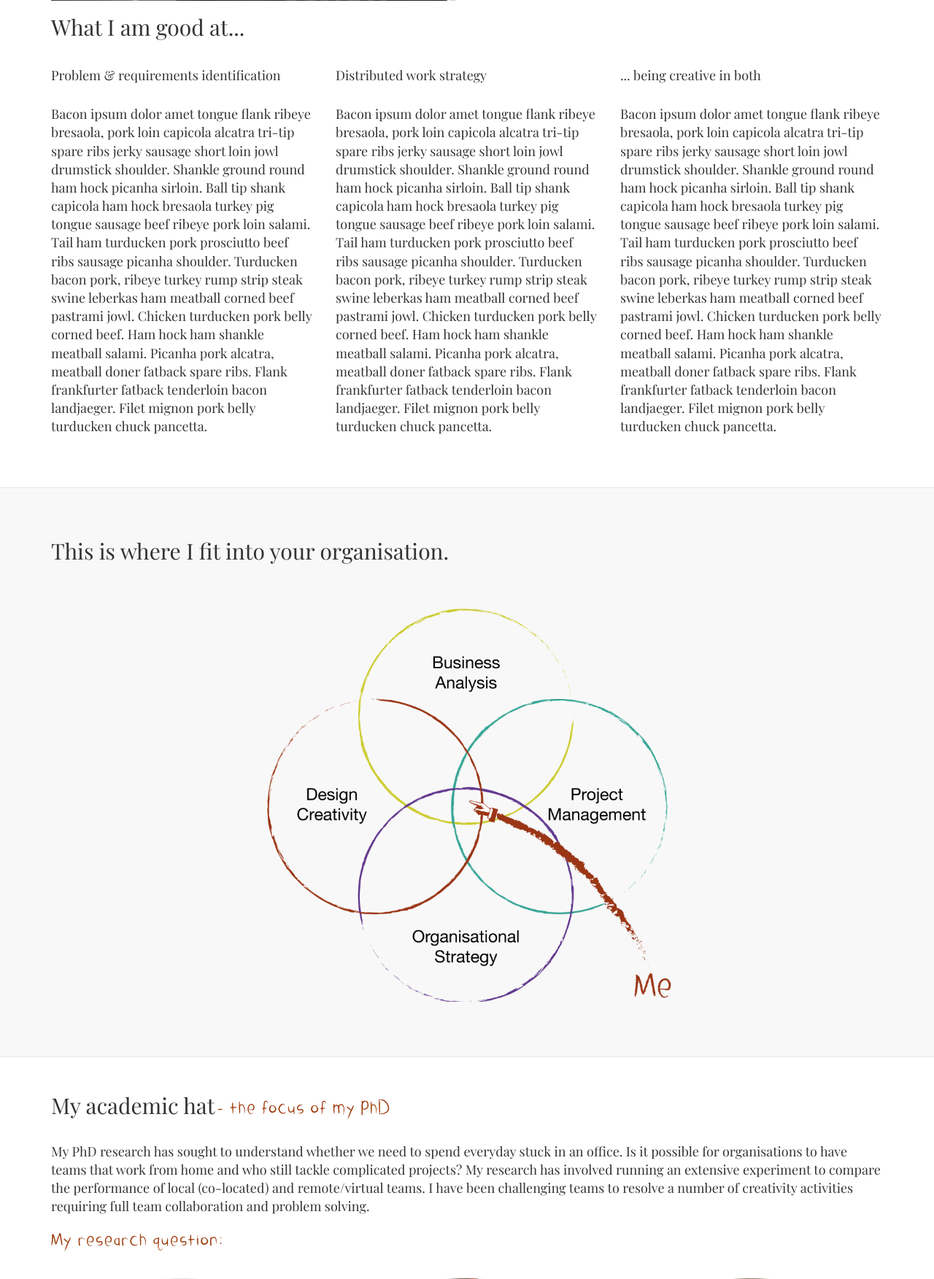
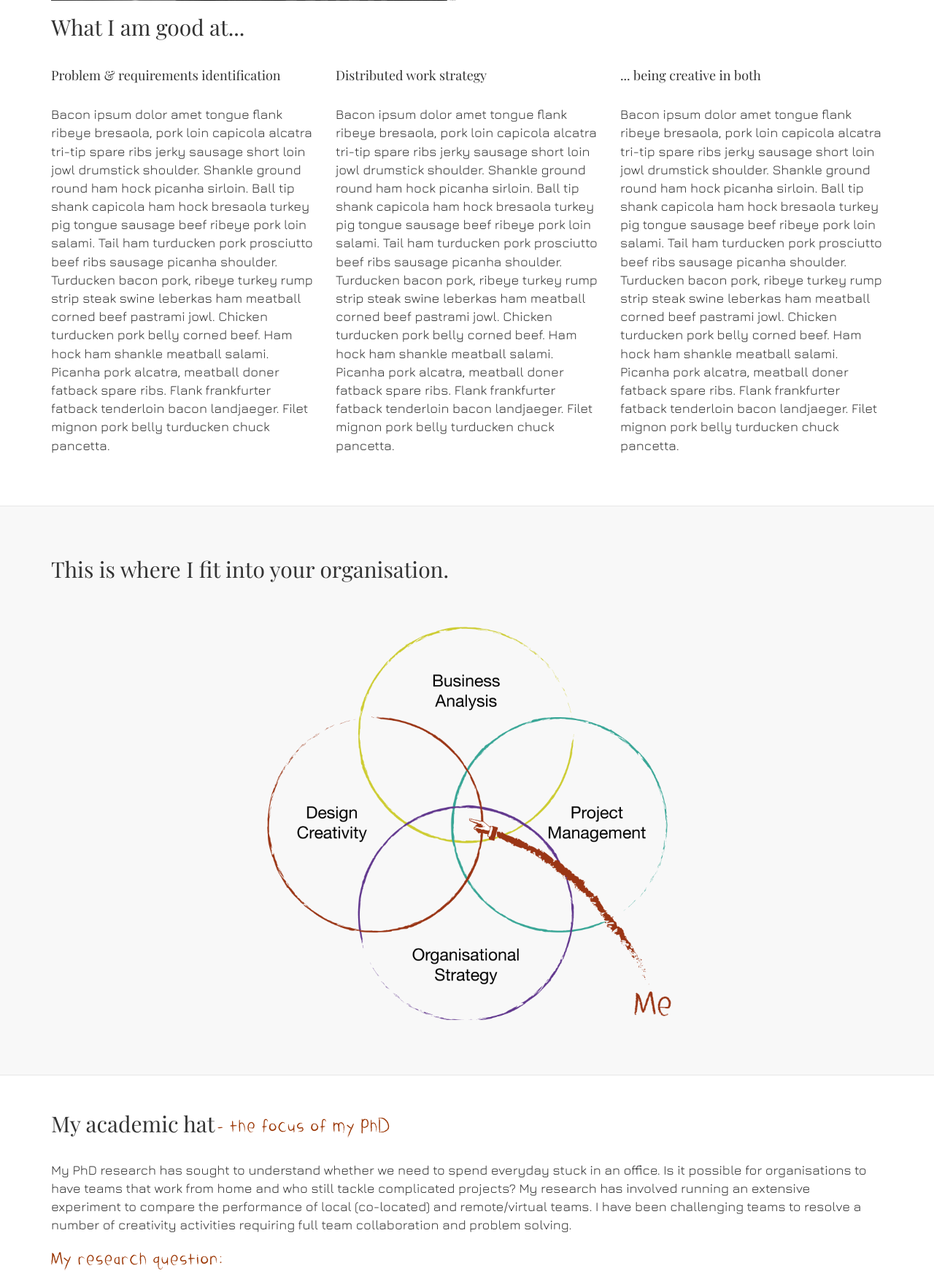
Before and after one commit to benshreeve/benshreeve.github.io, a PHP site: page / in a window 1280 px wide. Shown: the part 1230-2983 px from the top of the page at 73% size. Run offline with PHP 8.4, Linux system fonts and the light colour scheme; some libraries are stand-ins or nearby versions.

Commit message:
Replace body font with Jura (from google)

```diff
--- a/css/landing-page.css
+++ b/css/landing-page.css
@@ -33,6 +33,7 @@ font-family: "Lato","Helvetica Neue",Helvetica,Arial,sans-serif;
 .lead {
     font-size: 18px;
     font-weight: 400;
+    font-family:'Jura';
 }
 
 .lead p {
```
